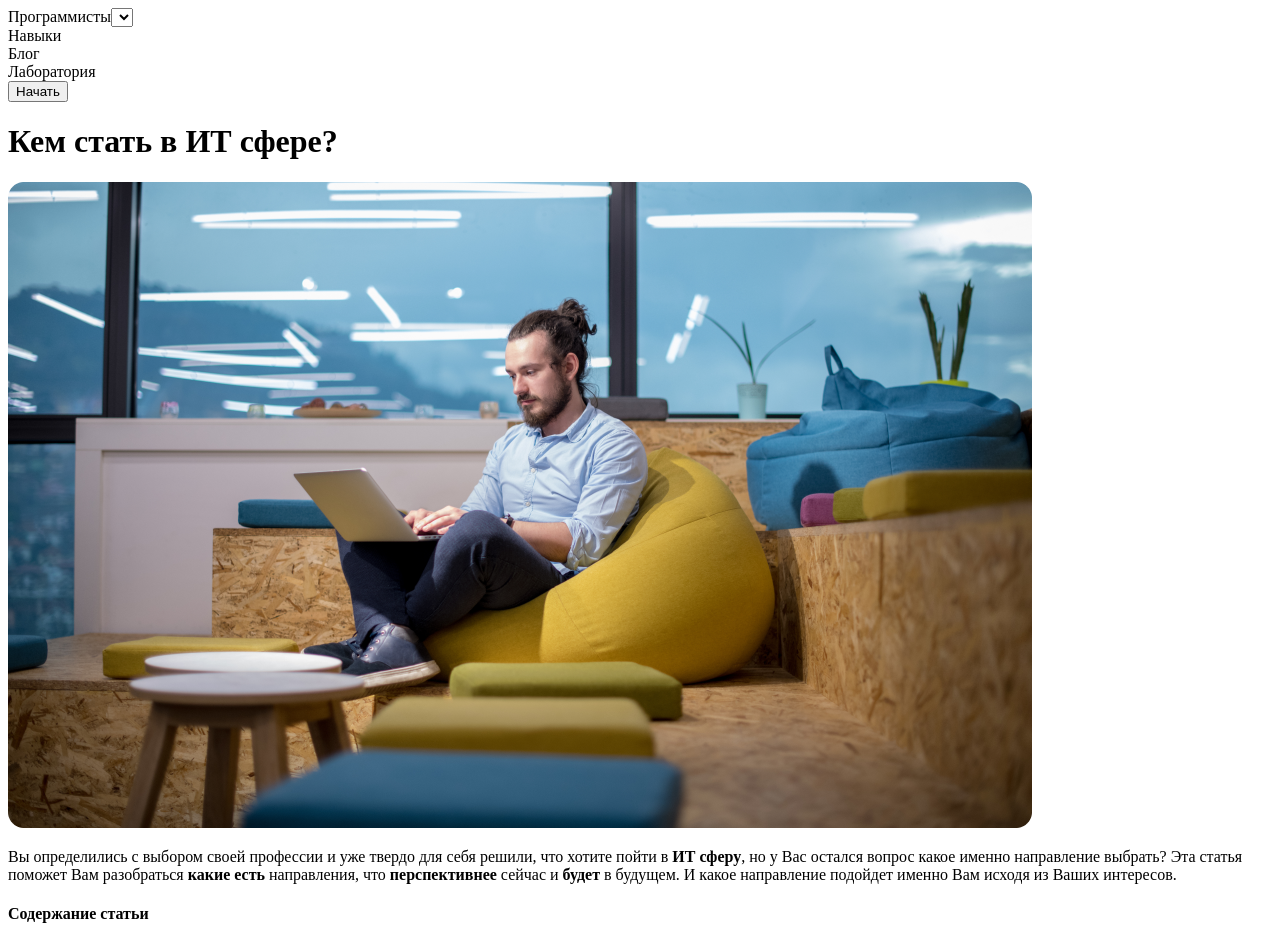
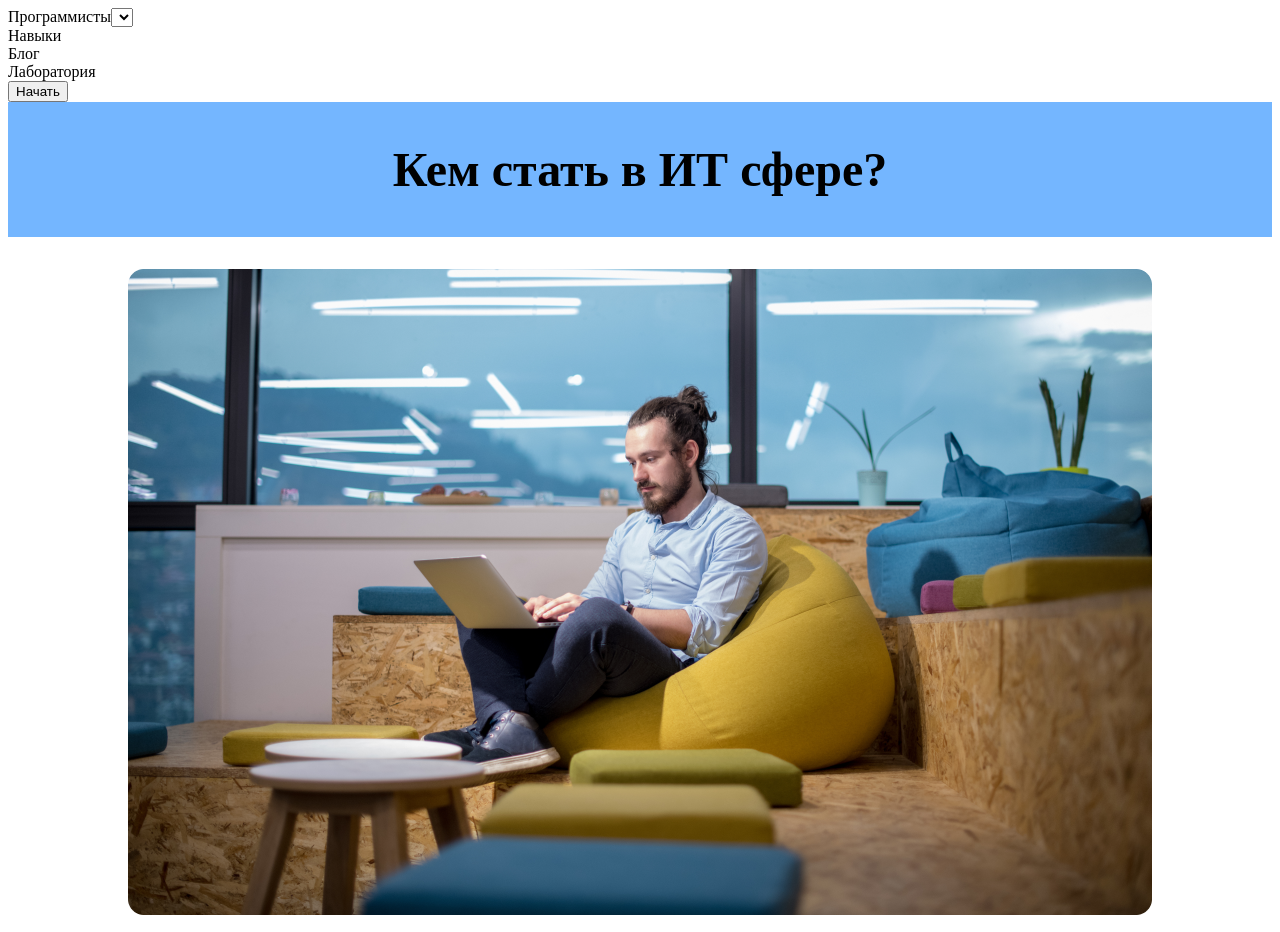
Before and after one commit to IrynaS1/site_California_Magazine, a plain HTML site: page index.html in a window 1280 px wide. Shown: the top 932 px of the page. Drawn offline with Linux system fonts and the light colour scheme.

Commit message:
Добавлены общие стили заголовков, абзацев, списка и таблицы

```diff
--- a/index.html
+++ b/index.html
@@ -24,10 +24,14 @@
 	</header>
 	<main>
 
-		<div>
+		<div class="main_title">
 			<h1>Кем стать в ИТ сфере?</h1>
 		</div>
+		<div class="picture_one">
+			<center>
 				<img src="/images/AdobeStock_251001987.png" alt="IT" />
+			</center>
+		</div>
 		<div>
 			<p>Вы определились с выбором своей профессии и уже твердо для себя решили, что хотите пойти в <strong>ИТ
 					сферу</strong>, но у
@@ -38,8 +42,9 @@
 			</p>
 		</div>
 
-		<div>
+		<div class="content">
 			<h4> Содержание статьи</h4>
+			<div class="list_items">
 				<ul>
 					<li>Web-разработчик</li>
 					<li>Frontend-разработчик</li>
@@ -57,6 +62,7 @@
 					<li>HR-специалист</li>
 					<li>Средние зарплаты специалистов</li>
 				</ul>
+			</div>
 		</div>
 		<div>
 			<h4>
@@ -176,7 +182,9 @@
 					href="https://ru.wikipedia.org/wiki/Figma" target="_blank">Figma</a> и <a href="https://www.sketch.com/"
 					target="_blank">Sketch</a>.</p>
 		</div>
+		<center>
 			<img src="/images/AdobeStock_303349366.png" alt="IT" />
+		</center>
 		<div>
 
 			<h4>UX/UI-дизайнер</h4>
@@ -241,8 +249,9 @@
 				важно.
 			</p>
 		</div>
-		<table>
+		<table class="table">
 			<h4>Средние зарплаты специалистов</h4>
+			<div class="">
 				<tr>
 					<td>Профессия</td>
 					<td>Медиана</td>
@@ -333,6 +342,7 @@
 					<td>300/5 000</td>
 					<td>1 319</td>
 				</tr>
+			</div>
 		</table>
 	</main>
 	<img src="/images/Group 2529.png" alt="like" />
--- a/style.css
+++ b/style.css
@@ -59,12 +59,48 @@
 }
 
 /* box-sizing - добавление отступов не будет изменять начальный заданный размер элемента, отступы будут считаться "вовнутрь" элемента*/
-html {
-	box-sizing: border-box;
+.main_title {
+	font-family: "Rubic";
+	font-style: normal;
+	font-weight: 700;
+	padding-top: 0.5rem;
+	padding-bottom: 0.5rem;
+	font-size: 1.5rem;
+	text-align: center;
+	background-color: #74B6FF;
 }
 
-*,
-*::before,
-*::after {
-	box-sizing: inherit;
+.picture_one {
+	padding-top: 2rem;
 }
+
+p {
+	font-family: "Rubic";
+	font-weight: 300;
+	padding-left: 30rem;
+	padding-right: 30rem;
+	padding-bottom: 2rem;
+	line-height: 1.7rem;
+	color: #2F353D;
+}
+
+h4 {
+	font-family: "Rubic";
+	font-weight: 600;
+	padding-left: 30rem;
+	padding-right: 30rem;
+	color: #17191C;
+}
+
+.list_items {
+	padding-left: 29rem;
+	padding-right: 30rem;
+	line-height: 1.7rem;
+	padding-bottom: 2rem;
+}
+
+.table {
+	padding-left: 30rem;
+	padding-right: 30rem;
+	line-height: 1.7rem;
+}
```
Lines whose indentation alone changed are shown as unchanged.
